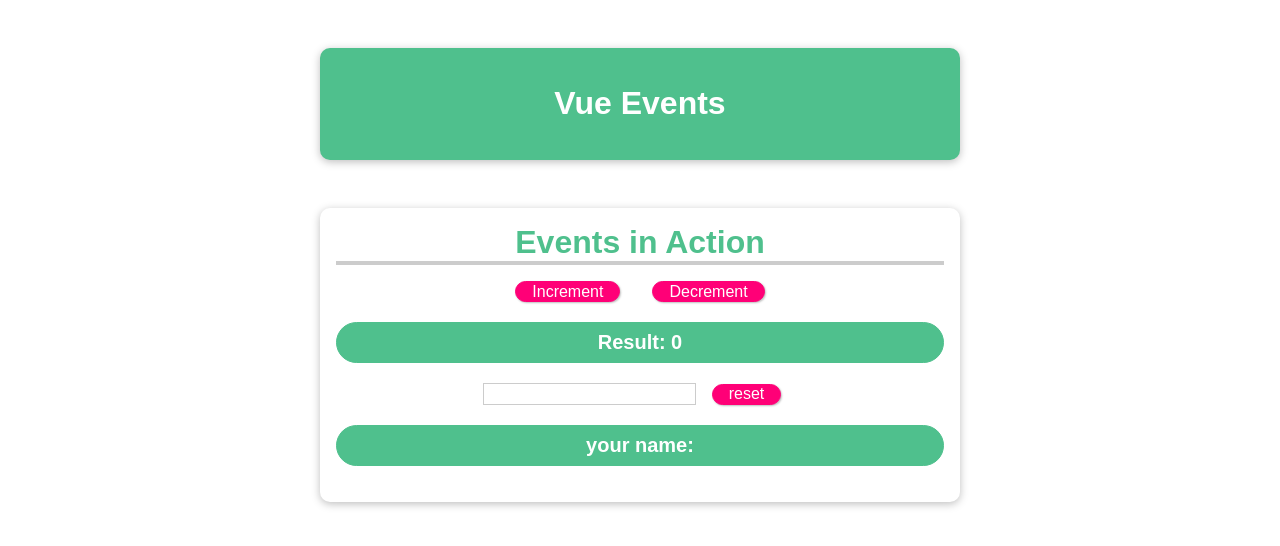
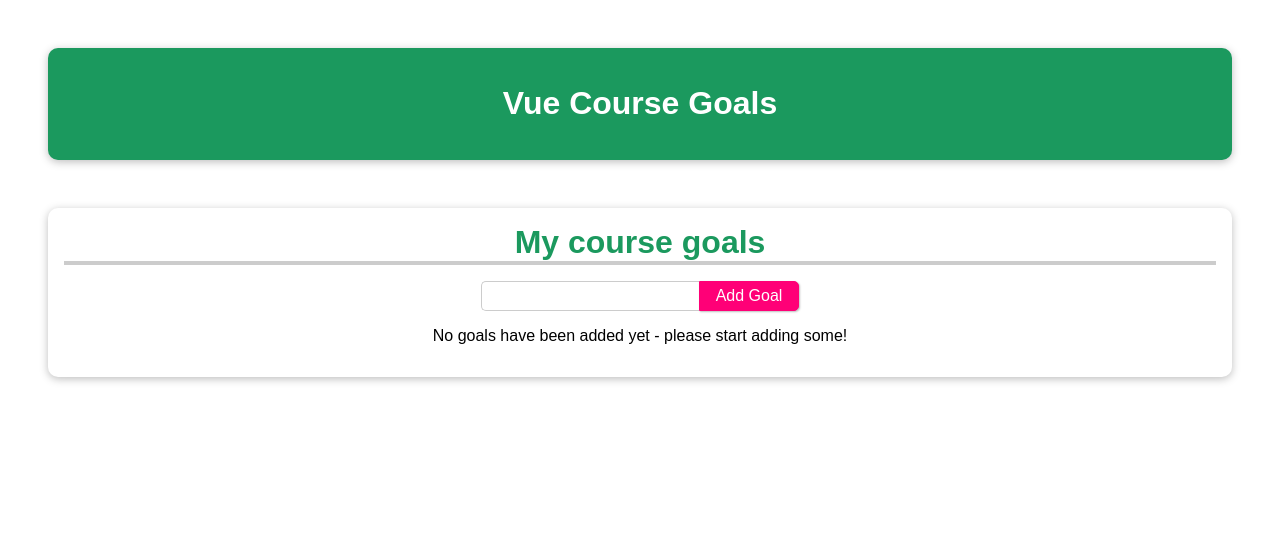
Before and after one commit to MRAlirad/Vue-Projects, a Vue app: page / in a window 1280 px wide. Shown: the top 546 px of the page. Built offline with nearby package versions, Linux system fonts and the light colour scheme.

Commit message:
cource goal app

```diff
--- a/index.html
+++ b/index.html
@@ -4,16 +4,10 @@
     <meta charset="UTF-8" />
     <link rel="icon" type="image/svg+xml" href="/vite.svg" />
     <meta name="viewport" content="width=device-width, initial-scale=1.0" />
-    <title>Vite + Vue</title>
+    <title>Vue Projects</title>
   </head>
   <body>
-    <div id="app">
-      <input type="text" />
-      <button @click="setTask">add</button>
-      <ul>
-
-      </ul>
-    </div>
+    <div id="app"></div>
     <script type="module" src="/src/main.js"></script>
   </body>
 </html>
--- a/src/App.vue
+++ b/src/App.vue
@@ -1,123 +1,28 @@
 <template>
-	<header>
-		<h1>Vue Events</h1>
-	</header>
-	<section id="events">
-		<h2>Events in Action</h2>
-		<button @click="increment(10)">Increment</button>
-		<button @click="decrement(5)">Decrement</button>
-		<p>Result: {{ this.counter }}</p>
-		<input
-			type="text"
-			v-model="name"
-		/>
-		<button @click="reset">reset</button>
-		<p>your name: {{ this.name }}</p>
-	</section>
+	<MyGoals />
 </template>
 
 <script>
+	import MyGoals from './projects/addGoals/AddGoals.vue';
+
 	export default {
 		name: 'App',
-		data() {
-			return {
-				counter: 0,
-				name: '',
-				confirmName: '',
-			};
-		},
-		watch: {
-			counter() {
-				console.log('fuckonfsky');
-			},
-		},
-		methods: {
-			confirmInput() {
-				this.confirmName = this.name;
-			},
-			setName(event, lastName) {
-				this.name = event.target.value + ' ' + lastName;
-			},
-			increment(num) {
-				return (this.counter = this.counter + num);
-			},
-			decrement(num) {
-				return (this.counter = this.counter - num);
-			},
-			reset() {
-				this.name = '';
-			},
+		components: {
+			MyGoals,
 		},
 	};
 </script>
 
-<style scoped>
-	header {
-		box-shadow: 0 2px 8px rgba(0, 0, 0, 0.26);
-		margin: 3rem auto;
-		border-radius: 10px;
-		padding: 1rem;
-		background-color: #4fc08d;
-		color: white;
-		text-align: center;
-		width: 90%;
-		max-width: 40rem;
+<style>
+	* {
+		box-sizing: border-box;
 	}
 
-	#events {
-		box-shadow: 0 2px 8px rgba(0, 0, 0, 0.26);
-		margin: 3rem auto;
-		border-radius: 10px;
-		padding: 1rem;
-		text-align: center;
-		width: 90%;
-		max-width: 40rem;
+	html {
+		font-family: 'Jost', sans-serif;
 	}
 
-	#events h2 {
-		font-size: 2rem;
-		border-bottom: 4px solid #ccc;
-		color: #4fc08d;
-		margin: 0 0 1rem 0;
-	}
-
-	#events p {
-		font-size: 1.25rem;
-		font-weight: bold;
-		border: 1px solid #4fc08d;
-		background-color: #4fc08d;
-		color: white;
-		padding: 0.5rem;
-		border-radius: 25px;
-	}
-
-	#events input {
-		font: inherit;
-		border: 1px solid #ccc;
-	}
-
-	#events input:focus {
-		outline: none;
-		border-color: #1b995e;
-		background-color: #d7fdeb;
-	}
-
-	#events button {
-		font: inherit;
-		cursor: pointer;
-		border: 1px solid #ff0077;
-		background-color: #ff0077;
-		color: white;
-		padding: 0.05rem 1rem;
-		box-shadow: 1px 1px 2px rgba(0, 0, 0, 0.26);
-		border-radius: 20px;
-		margin: 0 1rem;
-	}
-
-	#events button:hover,
-	#events button:active {
-		background-color: #ec3169;
-		border-color: #ec3169;
-		box-shadow: 1px 1px 4px rgba(0, 0, 0, 0.26);
+	body {
+		margin: 0;
 	}
 </style>
--- /dev/null
+++ b/src/projects/addGoals/AddGoals.vue
@@ -0,0 +1,166 @@
+<template>
+	<div class="add-golas-segment">
+		<header>
+			<h1>Vue Course Goals</h1>
+		</header>
+
+		<section id="user-goals">
+			<h2>My course goals</h2>
+			<input
+				type="text"
+				v-model="enteredGoal"
+			/>
+			<button
+				class="add-goal-btn"
+				@click="addGoal"
+			>
+				Add Goal
+			</button>
+			<p v-show="goals.length === 0">No goals have been added yet - please start adding some!</p>
+			<ul v-show="goals.length > 0">
+				<li
+					v-for="{goal, id} in goals"
+					:key="goal"
+				>
+					{{ goal }}
+					<button
+						class="delete-goal"
+						@click="deleteGoal(id)"
+					>
+						×
+					</button>
+				</li>
+			</ul>
+		</section>
+	</div>
+</template>
+
+<script>
+	export default {
+		name: 'MyGoals',
+		data() {
+			return {
+				enteredGoal: '',
+				goals: [],
+			};
+		},
+		methods: {
+			addGoal() {
+				if (this.enteredGoal === '') return;
+
+				this.goals.push({
+					id: Date.now(),
+					goal: this.enteredGoal,
+				});
+				this.enteredGoal = '';
+			},
+			deleteGoal(id) {
+				this.goals = this.goals.filter((goal) => goal.id !== id)
+			},
+		},
+	};
+</script>
+
+<style scoped>
+	* {
+		box-sizing: border-box;
+	}
+
+	html {
+		font-family: 'Jost', sans-serif;
+	}
+
+	body {
+		margin: 0;
+	}
+
+	header {
+		box-shadow: 0 2px 8px rgba(0, 0, 0, 0.26);
+		margin: 3rem;
+		border-radius: 10px;
+		padding: 1rem;
+		background-color: #1b995e;
+		color: white;
+		text-align: center;
+	}
+
+	#user-goals {
+		box-shadow: 0 2px 8px rgba(0, 0, 0, 0.26);
+		margin: 3rem;
+		border-radius: 10px;
+		padding: 1rem;
+		text-align: center;
+	}
+
+	#user-goals h2 {
+		font-size: 2rem;
+		border-bottom: 4px solid #ccc;
+		color: #1b995e;
+		margin: 0 0 1rem 0;
+	}
+
+	#user-goals input {
+		font: inherit;
+		border: 1px solid #ccc;
+		border-right: none;
+		border-top-left-radius: 5px;
+		border-bottom-left-radius: 5px;
+		padding: 5px;
+	}
+
+	#user-goals input:focus {
+		outline: none;
+		border-color: #1b995e;
+		background-color: #d7fdeb;
+	}
+
+	#user-goals > .add-goal-btn {
+		font: inherit;
+		cursor: pointer;
+		border: 1px solid #ff0077;
+		background-color: #ff0077;
+		color: white;
+		padding: 0.05rem 1rem;
+		box-shadow: 1px 1px 2px rgba(0, 0, 0, 0.26);
+		height: 30px;
+		border-top-right-radius: 5px;
+		border-bottom-right-radius: 5px;
+	}
+
+	#user-goals > .add-goal-btn:hover,
+	#user-goals > .add-goal-btn:active {
+		background-color: #ec3169;
+		border-color: #ec3169;
+		box-shadow: 1px 1px 4px rgba(0, 0, 0, 0.26);
+	}
+
+	#user-goals ul {
+		list-style: none;
+		margin: 1rem 0;
+		padding: 0;
+	}
+
+	#user-goals li {
+		margin: 1rem 0;
+		font-size: 1.25rem;
+		font-weight: bold;
+		background-color: #8ddba4;
+		padding: 0.5rem 2rem;
+		color: #1f1f1f;
+		border-radius: 25px;
+		display: flex;
+		align-items: center;
+		justify-content: space-between;
+	}
+
+	#user-goals li .delete-goal {
+		padding: 0;
+		margin: 0;
+		background: none;
+		border: none;
+		outline: none;
+		font-size: 25px;
+		color: red;
+		cursor: pointer;
+	}
+</style>
```
